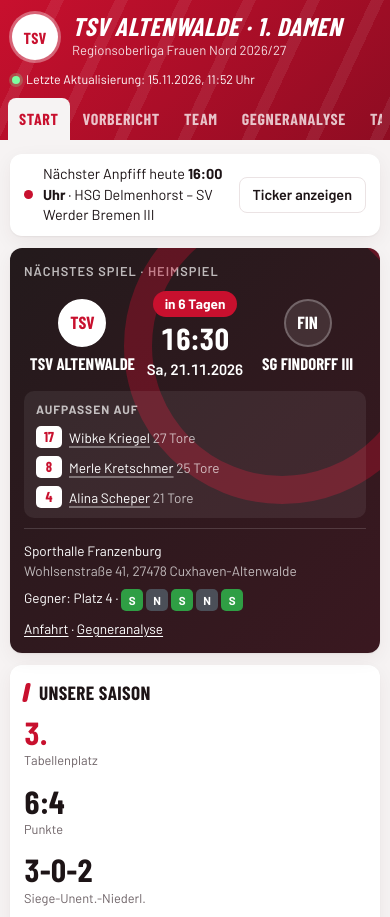
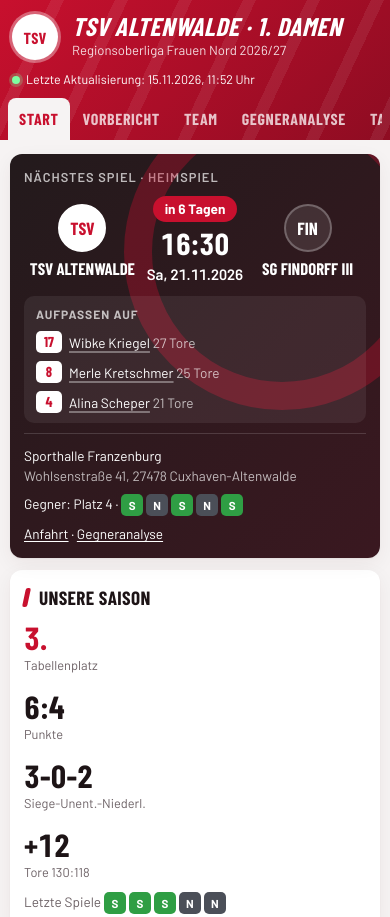
Before and after one commit to jonahpohling/tsv-altenwalde-damen.github.io, a plain HTML site: page index.html in a window 390 px wide. Shown: the top 917 px of the page. Drawn offline with nearby package versions, Linux system fonts and the light colour scheme; a web font is replaced by a local one.

Commit message:
Live-Center nur während laufender Spiele
Co-Authored-By: Claude Opus 5.5 <noreply@anthropic.com>
Claude-Session: https://claude.ai/code/session_01N49BPmkAmjDZk8iBXrszn4

```diff
--- a/index.html
+++ b/index.html
@@ -910,21 +910,14 @@ function lcCard(m){
     '<div class="lc-info"><div><span class="lbl">Gefährlichste</span>'+top(m.h)+'</div><div><span class="lbl">Gefährlichste</span>'+top(m.g)+'</div></div>'+
     '<div class="lc-foot"><span>'+(/^Halle \d+$/.test(hallName(m.hall))?'':esc(hallName(m.hall)))+'</span>'+(duel?'<span>Hinspiel: <button type="button" class="gm-link" data-game="'+duel.nr+'">'+esc(INI[duel.h])+' '+duel.hg+':'+duel.ag+' '+esc(INI[duel.g])+'</button></span>':'')+'</div></div>';
 }
-var tkOpen=false;
 function liveBanner(){
-  var T=matches().filter(function(m){return dayState(m);});if(!T.length)return '';
-  var L=T.filter(function(m){return dayState(m)==="live";}),P=T.filter(function(m){return dayState(m)==="pre";}).sort(function(a,b){return a.time.localeCompare(b.time);});
-  if(!L.length){
-    var txt=P.length?'Nächster Anpfiff heute <b>'+P[0].time+' Uhr</b> · '+esc(TEAMS[P[0].h])+' – '+esc(TEAMS[P[0].g]):'Alle Spiele von heute sind beendet · Ergebnisse kommen heute Abend';
-    var h='<section class="c12 lc-mini" id="live"><span class="lc-dot"></span><span>'+txt+'</span>'+(embedOK()?'<button class="btn" data-act="tkToggle">'+(tkOpen?'Ticker ausblenden':'Ticker anzeigen')+'</button>':'<a class="btn" href="'+TICKER+'" target="_blank" rel="noopener">Ticker öffnen</a>')+'</section>';
-    if(tkOpen&&embedOK())h+='<section class="c12 lc"><div class="lc-ticker"><div class="lt-wrap"><iframe class="lt" src="'+TICKER+'" title="nuLiga-Liveticker"></iframe></div></div></section>';
-    return h;}
+  var L=matches().filter(function(m){return dayState(m)==="live";});if(!L.length)return '';
   var h='<section class="c12 lc" id="live"><div class="lc-head"><h2>Live-Center</h2><span class="small">'+L.map(function(m){return esc(INI[m.h])+' – '+esc(INI[m.g]);}).join(" · ")+'</span></div>';
   h+=embedOK()?
     '<div class="lc-ticker"><div class="lc-th"><b>Spielstände und Tore live</b><span class="small muted">Offizieller nuLiga-Liveticker · aktualisiert sich selbst</span><button class="btn" data-act="tkFull">Groß anzeigen</button></div>'+
     '<div class="lt-wrap"><iframe class="lt" src="'+TICKER+'" title="nuLiga-Liveticker" loading="lazy"></iframe></div>'+
     '<div class="small muted">Im Ticker nach unten scrollen: Erst kommt der letzte Spieltag, darunter die Spiele von heute. Spielstände gibt es, wenn der Heimverein live erfasst.</div></div>'
-    :'<div class="lc-grid">'+L.map(lcCard).join("")+'</div><div class="lc-ticker"><a class="btn primary" href="'+TICKER+'" target="_blank" rel="noopener">Spielstände im nuLiga-Liveticker</a></div>';
+    :'<div class="lc-ticker"><a class="btn primary" href="'+TICKER+'" target="_blank" rel="noopener">Spielstände im nuLiga-Liveticker</a></div>';
   return h+'</section>';
 }
 function tickerFull(){showModal('<div class="gm-head" style="padding:12px 16px"><button class="gm-close" data-act="gmClose" aria-label="Schließen">✕</button><div class="eyebrow">Liveticker · Regionsoberliga Frauen Nord</div></div><iframe src="'+TICKER+'" title="nuLiga-Liveticker" style="width:100%;height:calc(100vh - 110px);border:0;display:block;background:#fff"></iframe>',"Liveticker");}
```
